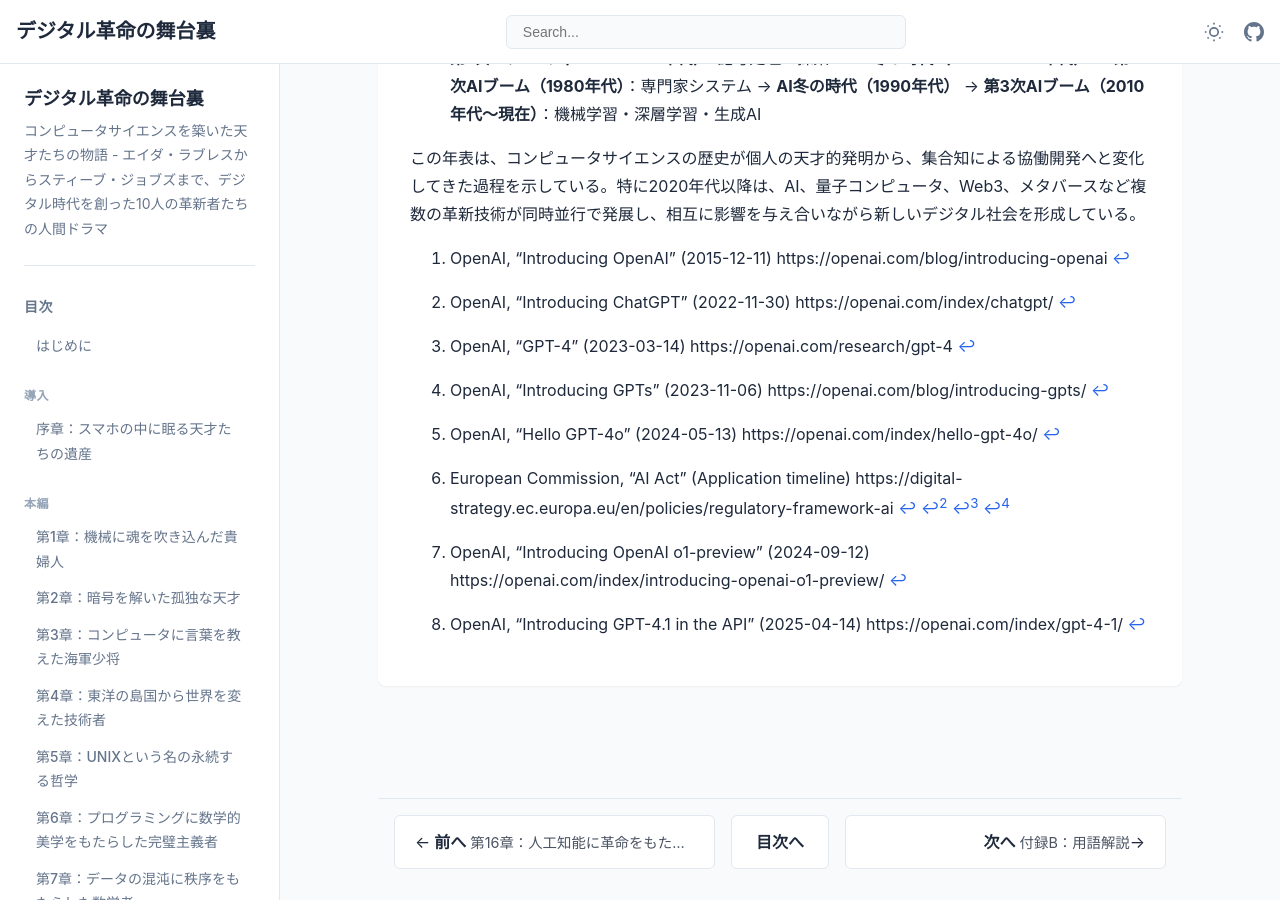
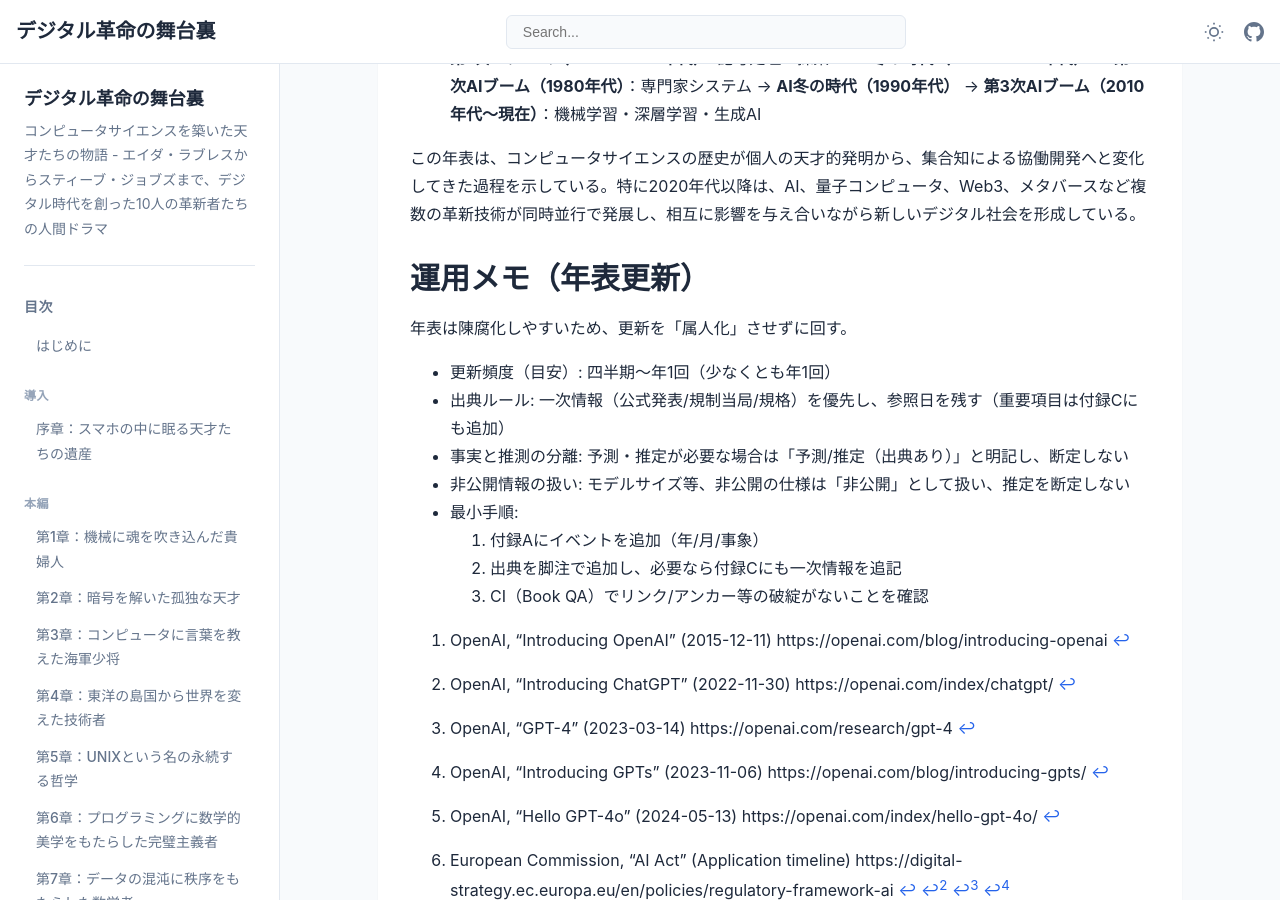
Before and after one commit to itdojp/cs-visionaries-book, a Jekyll site: the page built from docs/appendices/appendix-a.md, in a window 1280 px wide and 900 px high, scrolled down 13837 px. Built offline with Jekyll 4.4.1, drawn with Linux system fonts in a browser that asks for light colours.

Commit message:
docs: add timeline update maintenance note

```diff
--- a/docs/appendices/appendix-a.md
+++ b/docs/appendices/appendix-a.md
@@ -481,6 +481,19 @@ title: "付録A：コンピュータサイエンス重要事件年表"
 
 この年表は、コンピュータサイエンスの歴史が個人の天才的発明から、集合知による協働開発へと変化してきた過程を示している。特に2020年代以降は、AI、量子コンピュータ、Web3、メタバースなど複数の革新技術が同時並行で発展し、相互に影響を与え合いながら新しいデジタル社会を形成している。
 
+## 運用メモ（年表更新）
+
+年表は陳腐化しやすいため、更新を「属人化」させずに回す。
+
+- 更新頻度（目安）: 四半期〜年1回（少なくとも年1回）
+- 出典ルール: 一次情報（公式発表/規制当局/規格）を優先し、参照日を残す（重要項目は付録Cにも追加）
+- 事実と推測の分離: 予測・推定が必要な場合は「予測/推定（出典あり）」と明記し、断定しない
+- 非公開情報の扱い: モデルサイズ等、非公開の仕様は「非公開」として扱い、推定を断定しない
+- 最小手順:
+  1. 付録Aにイベントを追加（年/月/事象）
+  2. 出典を脚注で追加し、必要なら付録Cにも一次情報を追記
+  3. CI（Book QA）でリンク/アンカー等の破綻がないことを確認
+
 [^openai]: OpenAI, "Introducing OpenAI" (2015-12-11) https://openai.com/blog/introducing-openai
 [^chatgpt]: OpenAI, "Introducing ChatGPT" (2022-11-30) https://openai.com/index/chatgpt/
 [^gpt4]: OpenAI, "GPT-4" (2023-03-14) https://openai.com/research/gpt-4
```
Also changed, not shown: src/appendices/appendix-a.md (+13 -0 lines).
